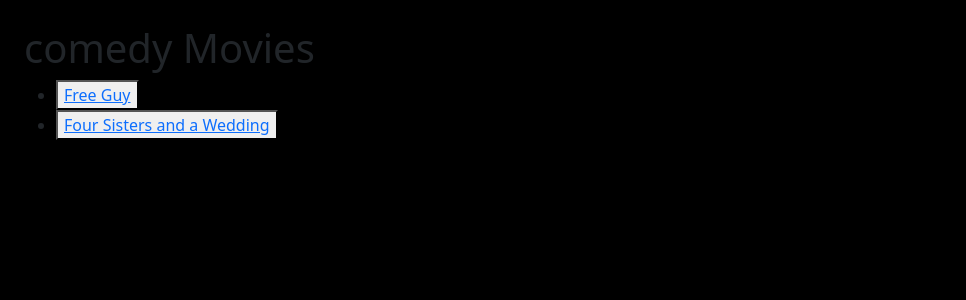
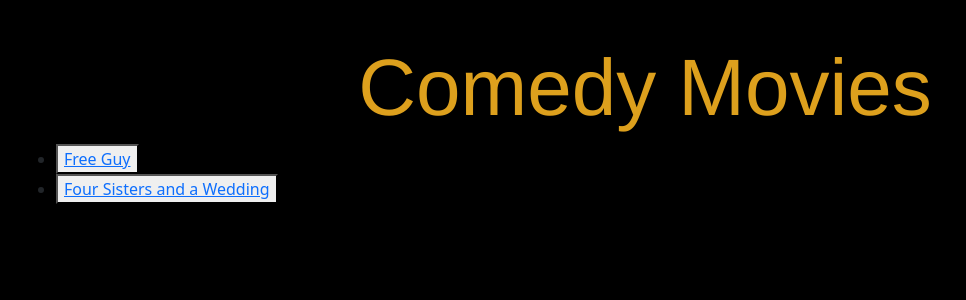
Before and after one commit to acbonites/lis161, a Flask app: page /movies/comedy in a window 1280 px wide. Shown: the part 56-356 px from the top of the page, without its empty margins (0-966 px from the left). Run offline with Flask 3, Linux system fonts and the light colour scheme; data comes from the database, SQL or seed files in the repository.

Commit message:
Update movies.html

```diff
--- a/templates/movies.html
+++ b/templates/movies.html
@@ -2,7 +2,7 @@
 
 {% block content %}
 
-<h1>{{ genre }} Movies</h1>
+<h1 class="m_h1" align="center">{{ genre }} Movies</h1>
 
 <ul>
     {% for film in films %}
```
